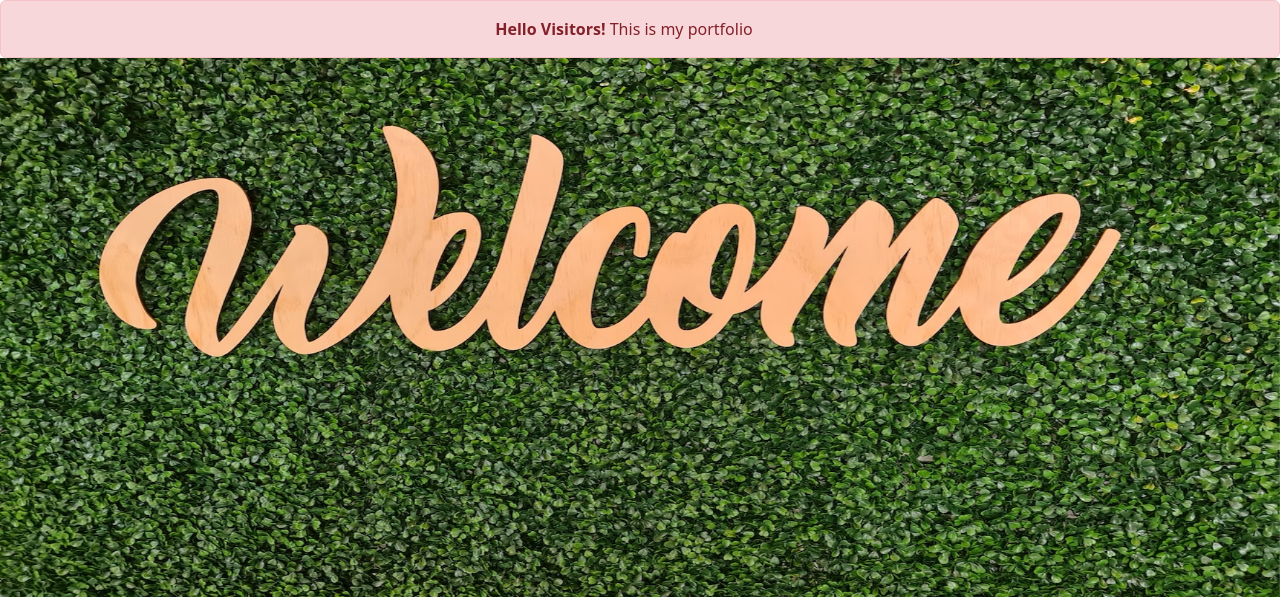
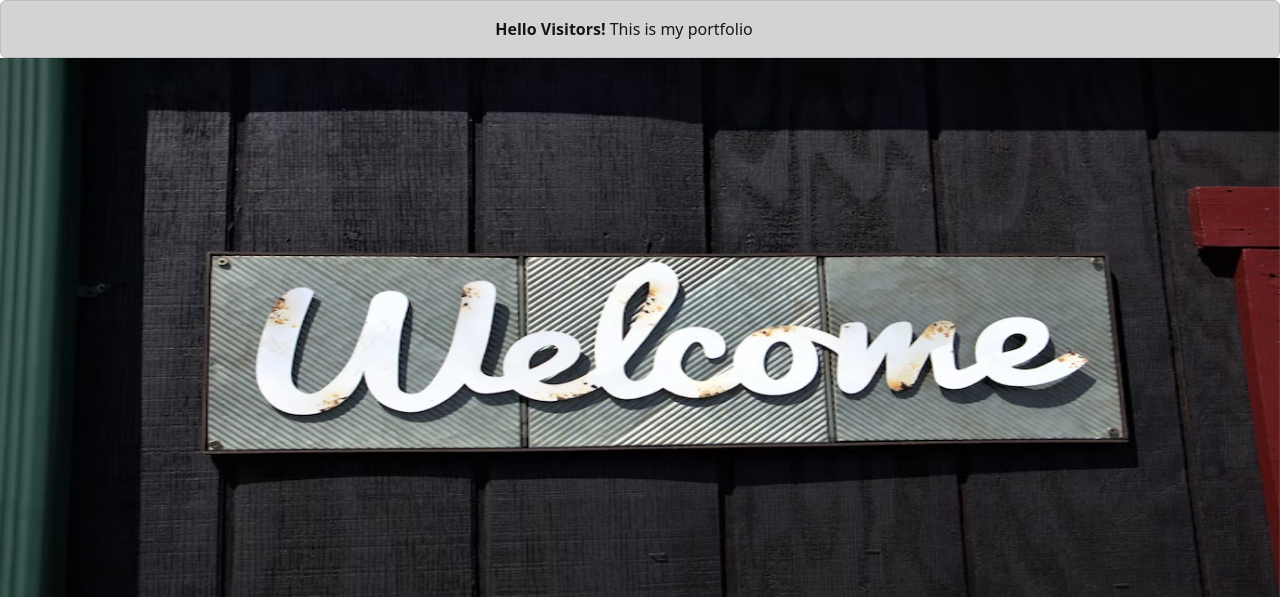
Before and after one commit to pratyush770/Portfolio, a Django app: page / in a window 1280 px wide. Shown: the part 56-653 px from the top of the page. Run offline with Django 4.2, Linux system fonts and the light colour scheme.

Commit message:
first commit

```diff
--- a/templates/home.html
+++ b/templates/home.html
@@ -4,7 +4,7 @@
 {% block homeactive %} active {% endblock homeactive %}
 {% block body %}
 
-<div class="text-center alert alert-danger alert-dismissible fade show mb-0" role="alert">
+<div class="text-center alert alert-dark alert-dismissible fade show mb-0" role="alert">
     <strong>Hello Visitors!</strong> This is my portfolio
 
 </div>
@@ -13,7 +13,7 @@
     <div id="carouselExampleSlidesOnly" class="carousel slide" data-bs-ride="carousel">
         <div class="carousel-inner">
             <div class="carousel-item active">
-                <img src="{% static 'pic 18.jpg' %}" height="540" class="d-block w-100">
+                <img src="{% static 'pic 44.jpg' %}" height="540" class="d-block w-100">
             </div>
         </div>
     </div>
```
Also changed, not shown: static/pic 17.jpg (deleted), static/pic 18.jpg (deleted), static/pic 20.jpg (deleted), static/pic 44.jpg (added).
